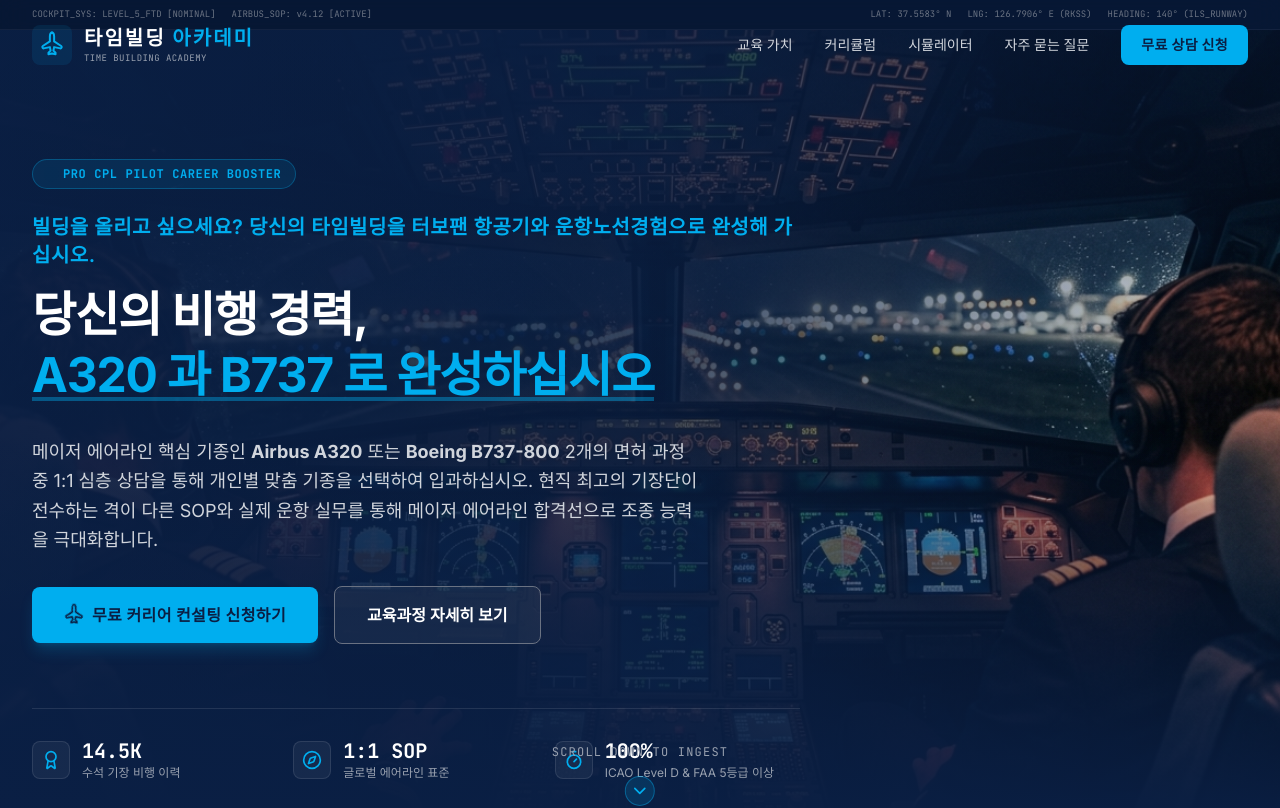
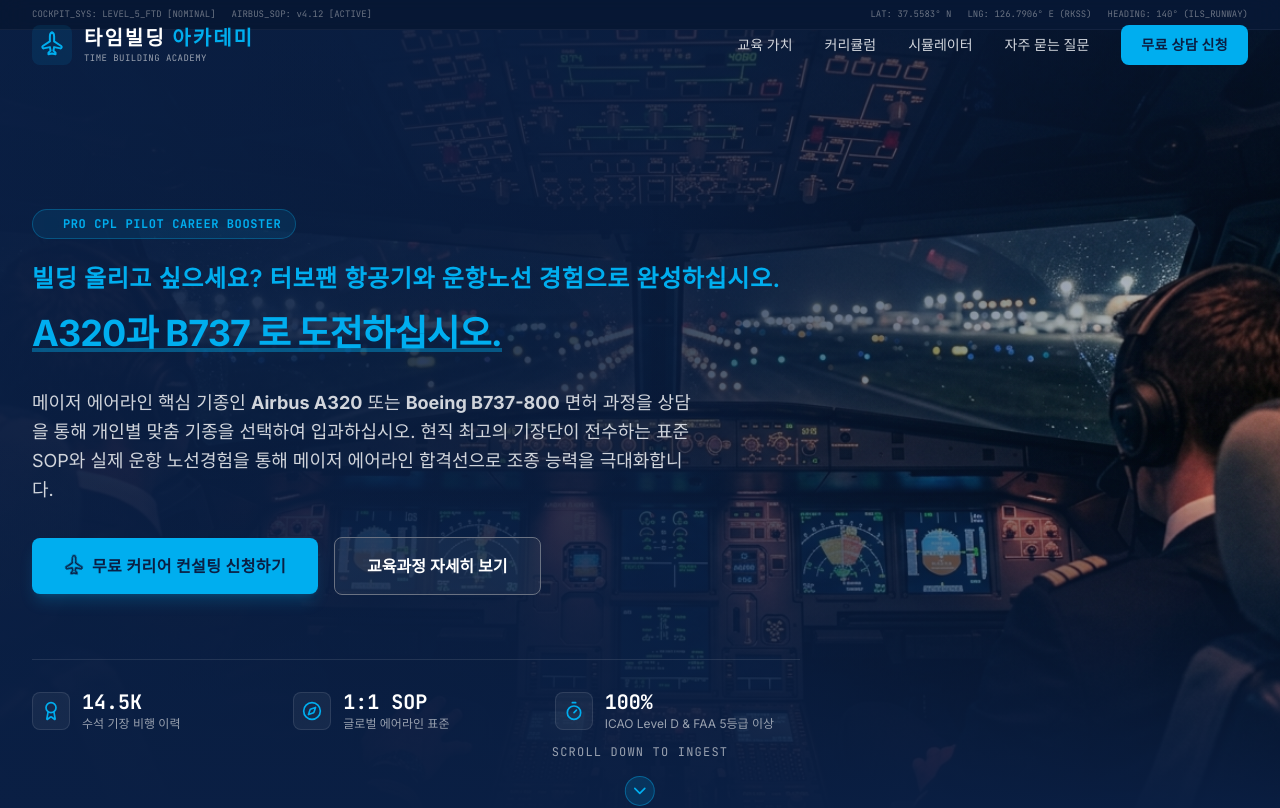
Before and after one commit to alamo99ko-ux/airbus320-time-build, a React (Vite) app: page / in a window 1280 px wide. Shown: the top 808 px of the page. Built offline with nearby package versions, Linux system fonts and the light colour scheme.

Commit message:
refactor(ui): update landing page copy and adjust typography
Refined marketing messaging for conciseness and adjusted font sizes for improved visual hierarchy on the hero section.

```diff
--- a/src/components/ContactForm.tsx
+++ b/src/components/ContactForm.tsx
@@ -62,7 +62,7 @@
               transition={{ delay: 0.2, duration: 0.8 }}
               className="text-gray-400 font-sans leading-relaxed text-sm sm:text-base"
             >
-              간편한 구글 설문 상담 신청을 접수해 주시면 수석 교관팀이 24시간 이내에 직접 로그북 진단과 함께 에어라인 지원 타겟 기종 경력 빌딩 견적을 무상 제공해 드립니다.
+              간편한 설문 상담 신청을 접수해 주시면 교관팀이 원하는 시간에 에어라인 지원 타겟 기종 타임빌딩 견적을 진행해 드립니다.
             </motion.p>
 
             <motion.div
--- a/src/components/Hero.tsx
+++ b/src/components/Hero.tsx
@@ -57,12 +57,12 @@
             initial={{ opacity: 0, y: [50, 0] }}
             animate={{ opacity: 1, y: 0 }}
             transition={{ delay: 0.2, duration: 1, ease: "easeOut" }}
-            className="text-3xl sm:text-4xl lg:text-5xl font-bold text-white tracking-tight leading-tight mb-8 animate-fade-in"
+            className="text-2xl sm:text-3xl lg:text-4xl font-bold text-white tracking-tight leading-tight mb-8 animate-fade-in"
           >
-            <span className="block text-[#00AEEF] text-base sm:text-lg lg:text-xl font-semibold mb-4 tracking-wide font-sans">
-              빌딩을 올리고 싶으세요? 당신의 타임빌딩을 터보팬 항공기와 운항노선경험으로 완성해 가십시오.
+            <span className="block text-[#00AEEF] text-lg sm:text-xl lg:text-2xl font-semibold mb-4 tracking-wide font-sans">
+              빌딩 올리고 싶으세요? 터보팬 항공기와 운항노선 경험으로 완성하십시오.
             </span>
-            당신의 비행 경력, <span className="text-[#00AEEF] relative inline-block">A320 과 B737 로 완성하십시오<span className="absolute bottom-1 left-0 w-full h-[4px] bg-[#00AEEF]/40"></span></span>
+            <span className="text-[#00AEEF] relative inline-block">A320과 B737 로 도전하십시오.<span className="absolute bottom-1 left-0 w-full h-[4px] bg-[#00AEEF]/40"></span></span>
           </motion.h1>
 
           {/* Description Paragraph */}
@@ -72,8 +72,8 @@
             transition={{ delay: 0.4, duration: 1 }}
             className="text-lg text-gray-300 mb-8 leading-relaxed font-sans max-w-2xl"
           >
-            메이저 에어라인 핵심 기종인 <strong>Airbus A320</strong> 또는 <strong>Boeing B737-800</strong> 2개의 면허 과정 중 1:1 심층 상담을 통해 개인별 맞춤 기종을 선택하여 입과하십시오.
-            현직 최고의 기장단이 전수하는 격이 다른 SOP와 실제 운항 실무를 통해 메이저 에어라인 합격선으로 조종 능력을 극대화합니다.
+            메이저 에어라인 핵심 기종인 <strong>Airbus A320</strong> 또는 <strong>Boeing B737-800</strong> 면허 과정을 상담을 통해 개인별 맞춤 기종을 선택하여 입과하십시오.
+            현직 최고의 기장단이 전수하는 표준 SOP와 실제 운항 노선경험을 통해 메이저 에어라인 합격선으로 조종 능력을 극대화합니다.
           </motion.p>
 
           {/* CTA Button Group */}
```
